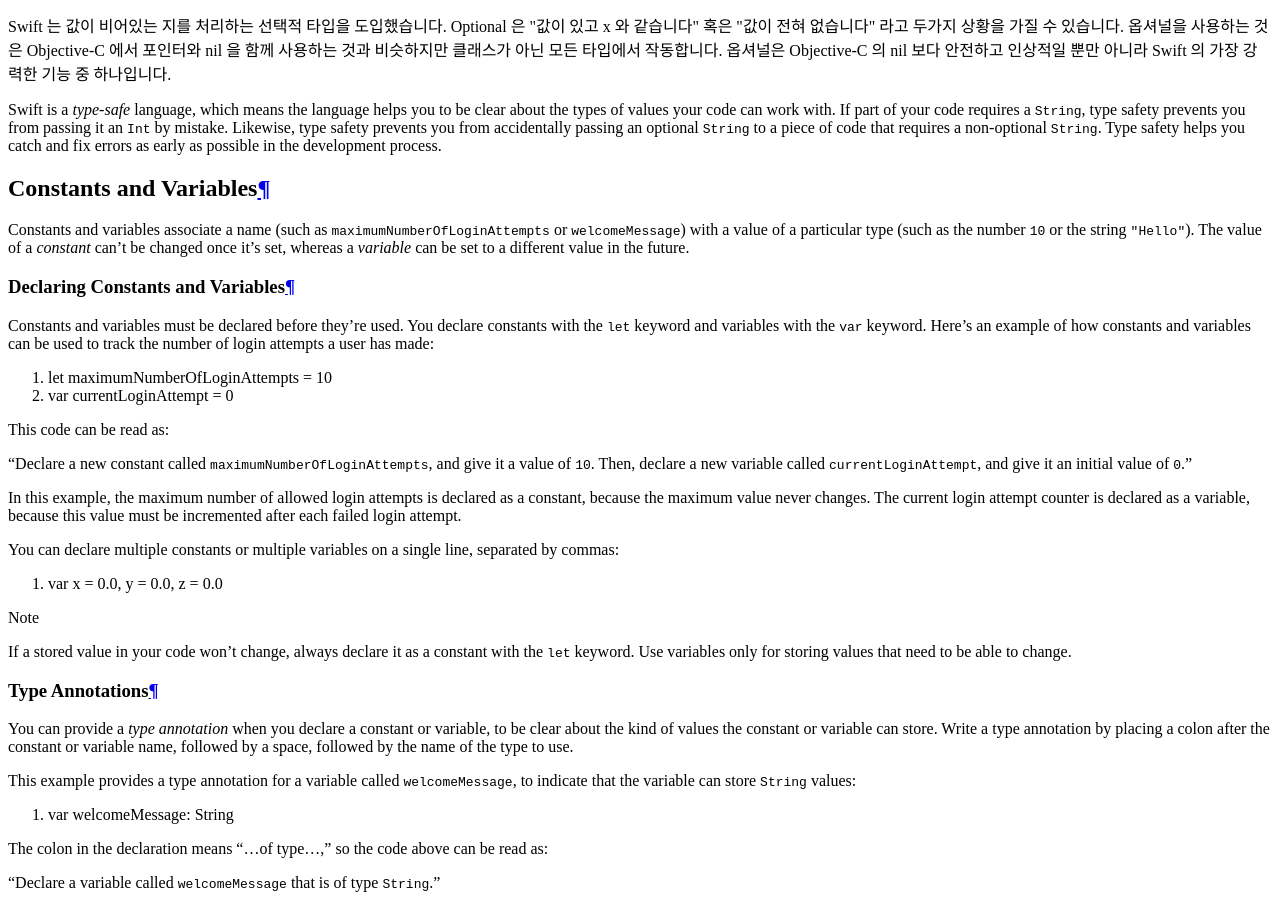
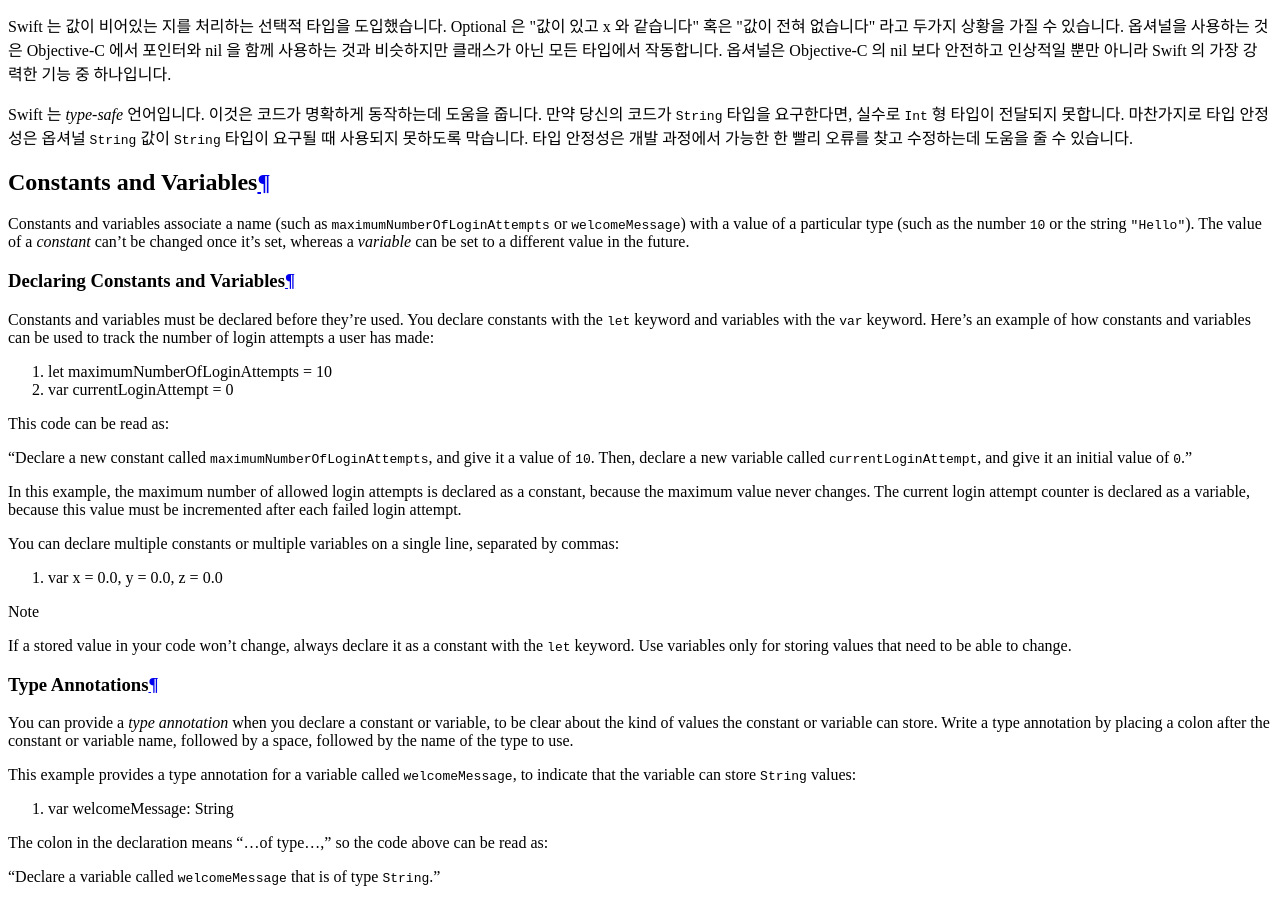
Before and after one commit to AppleCEO/Swift5-LanguageGuide, a plain HTML site: page index.html in a window 1280 px wide. Shown: the part 1050-1948 px from the top of the page. Drawn offline with Linux system fonts and the light colour scheme.

Commit message:
Translate 1 line

```diff
--- a/index.html
+++ b/index.html
@@ -123,7 +123,7 @@
 <p>C 와 마찬가지로 Swift 는 식별할 수 있는 이름을 가진 변수를 사용하여 값을 저장하고 참조합니다. Swift 는 값을 변경할 수 없는 상수를 광범위하게 사용합니다. 이들은 C 의 상수보다 훨씬 강력합니다. 상수는 변경하지 않아도 되는 값을 저장하고 참조할 때 코드를 보다 안전하고 명확하게 작성하기 위해 Swift 의 다방면에서 사용됩니다.</p>
 <p>익숙한 타입 외에도 Swift 는 튜플과 같은 Objective-C 에는 없는 고급 타입을 도입했습니다. 튜플을 사용하면 값의 그룹을 만들고 전달할 수 있습니다. 튜플을 사용하면 함수에서 여러 값을 하나의 리턴 값으로 반환할 수 있습니다.</p>
 <p>Swift 는 값이 비어있는 지를 처리하는 선택적 타입을 도입했습니다. Optional 은 "값이 있고 x 와 같습니다" 혹은 "값이 전혀 없습니다" 라고 두가지 상황을 가질 수 있습니다. 옵셔널을 사용하는 것은 Objective-C 에서 포인터와 nil 을 함께 사용하는 것과 비슷하지만 클래스가 아닌 모든 타입에서 작동합니다. 옵셔널은 Objective-C 의 nil 보다 안전하고 인상적일 뿐만 아니라 Swift 의 가장 강력한 기능 중 하나입니다.</p>
-<p>Swift is a <em>type-safe</em> language, which means the language helps you to be clear about the types of values your code can work with. If part of your code requires a <code class="docutils literal notranslate"><span class="pre">String</span></code>, type safety prevents you from passing it an <code class="docutils literal notranslate"><span class="pre">Int</span></code> by mistake. Likewise, type safety prevents you from accidentally passing an optional <code class="docutils literal notranslate"><span class="pre">String</span></code> to a piece of code that requires a non-optional <code class="docutils literal notranslate"><span class="pre">String</span></code>. Type safety helps you catch and fix errors as early as possible in the development process.</p>
+<p>Swift 는 <em>type-safe</em> 언어입니다. 이것은 코드가 명확하게 동작하는데 도움을 줍니다. 만약 당신의 코드가 <code class="docutils literal notranslate"><span class="pre">String</span></code> 타입을 요구한다면, 실수로 <code class="docutils literal notranslate"><span class="pre">Int</span></code> 형 타입이 전달되지 못합니다. 마찬가지로 타입 안정성은 옵셔널 <code class="docutils literal notranslate"><span class="pre">String</span></code> 값이 <code class="docutils literal notranslate"><span class="pre">String</span></code> 타입이 요구될 때 사용되지 못하도록 막습니다. 타입 안정성은 개발 과정에서 가능한 한 빨리 오류를 찾고 수정하는데 도움을 줄 수 있습니다.</p>
 <div class="section" id="ID310">
 <h2>Constants and Variables<a class="headerlink" href="#ID310" title="Permalink to this headline">¶</a></h2>
 <p>Constants and variables associate a name (such as <code class="docutils literal notranslate"><span class="pre">maximumNumberOfLoginAttempts</span></code> or <code class="docutils literal notranslate"><span class="pre">welcomeMessage</span></code>) with a value of a particular type (such as the number <code class="docutils literal notranslate"><span class="pre">10</span></code> or the string <code class="docutils literal notranslate"><span class="pre">&quot;Hello&quot;</span></code>). The value of a <em>constant</em> can’t be changed once it’s set, whereas a <em>variable</em> can be set to a different value in the future.</p>
```
